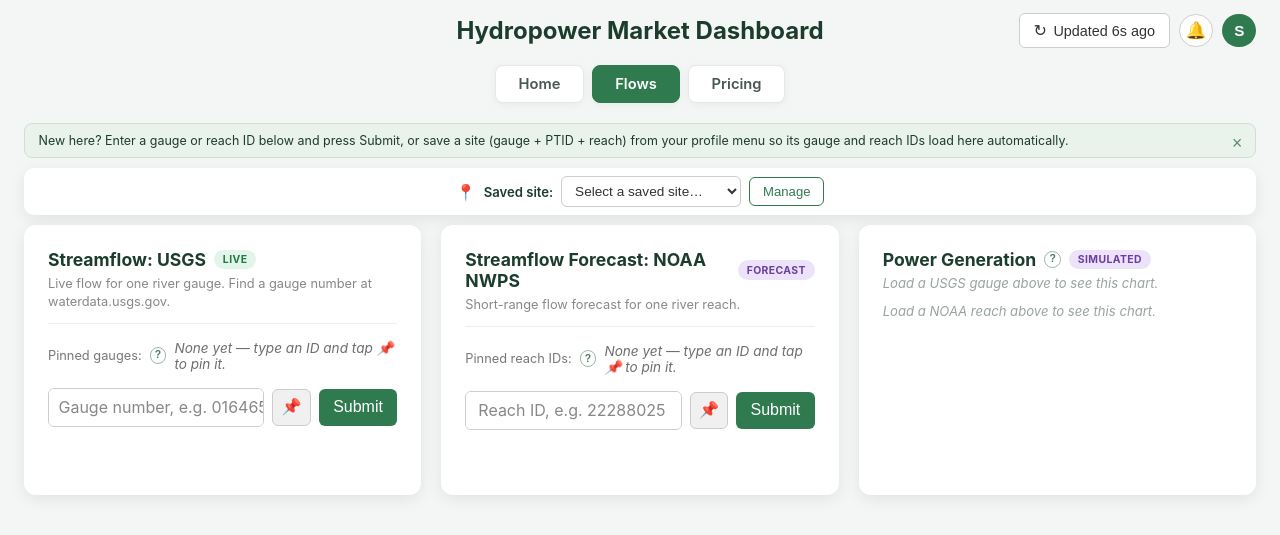
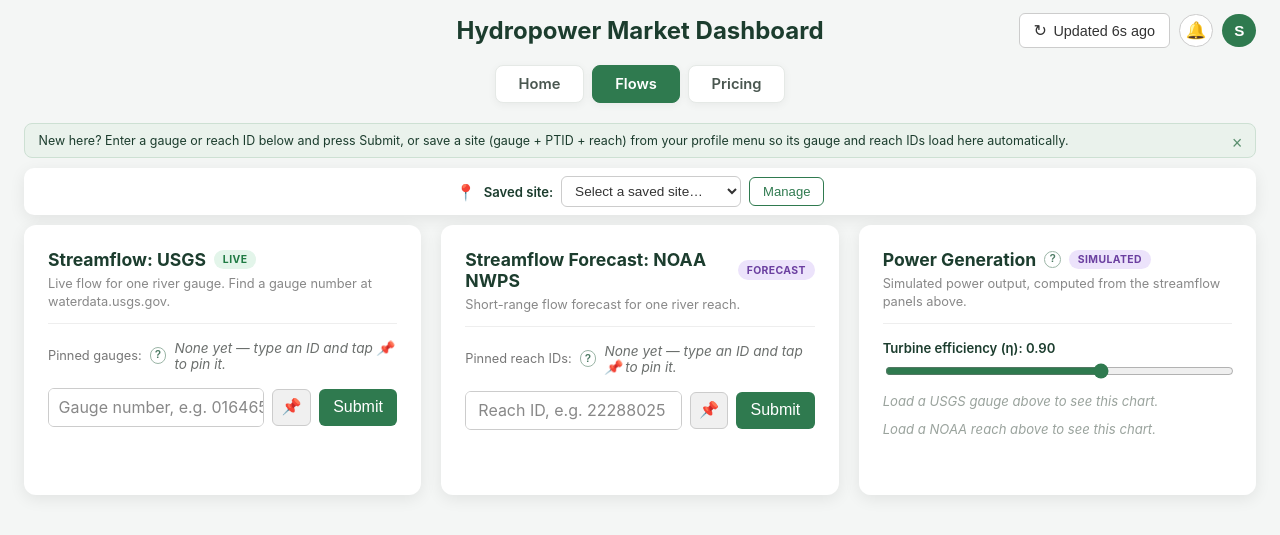
Before and after one commit to sakksham27/hydropower-market-dashboard, a Flask app: page /flows in a window 1280 px wide. Shown: the top 535 px of the page. Run offline with Flask 3, Linux system fonts and the light colour scheme; the visitor is signed in with stand-in values (Sample User, id 1); data that the repository does not hold is empty; some libraries are stand-ins or nearby versions.

Commit message:
Unify power widget's efficiency sliders, add subtitle, and fix tooltip placement
Replaces the two per-chart turbine efficiency sliders with a single shared
control above both power charts (both use the same assumed efficiency
anyway), which also removes a duplicated block of chrome that was still
pushing the panel's height past the card budget and forcing a scrollbar.
Adds a short one-line "Power Generation" subtitle + separator, matching the
streamflow/forecast panels' layout. Fixes the power info icon's popover
opening above-and-centered (reading as top-right near the card's edge) by
giving it a dedicated below/left-aligned variant so it opens bottom-right.

Co-Authored-By: Claude Sonnet 5 <noreply@anthropic.com>
Claude-Session: https://claude.ai/code/session_013HsLWQKep2TtqGhTGsgPqu

```diff
--- a/app/static/script.js
+++ b/app/static/script.js
@@ -1580,6 +1580,12 @@ if (powerWidgetEl && usgsWidget && reachWidget) {
         return watts / WATTS_PER_MW;
     }
 
+    // A single slider (#power-eff-slider) drives both charts — both
+    // controllers below attach their own "input" listener to it, so one
+    // drag re-renders both.
+    const sharedEffSlider = document.getElementById("power-eff-slider");
+    const sharedEffValueLabel = document.getElementById("power-eff-value");
+
     function createPowerChartController(prefix, freshnessPrefix, staleThresholdMs) {
         const emptyEl = document.getElementById(`power-${prefix}-empty`);
         const containerEl = document.getElementById(`power-${prefix}-container`);
@@ -1591,8 +1597,8 @@ if (powerWidgetEl && usgsWidget && reachWidget) {
         const rangeEnd = document.getElementById(`power-${prefix}-range-end`);
         const rangeStartLabel = document.getElementById(`power-${prefix}-range-start-label`);
         const rangeEndLabel = document.getElementById(`power-${prefix}-range-end-label`);
-        const effSlider = document.getElementById(`power-${prefix}-eff-slider`);
-        const effValueLabel = document.getElementById(`power-${prefix}-eff-value`);
+        const effSlider = sharedEffSlider;
+        const effValueLabel = sharedEffValueLabel;
 
         let chartInstance = null;
         let currentSeries = null;
--- a/app/static/style.css
+++ b/app/static/style.css
@@ -93,17 +93,16 @@ body {
 
 /* Scoped to power charts only — the plain .chart-header rule (shared with
    the streamflow/pricing panels) keeps its own spacing untouched. Trimmed
-   here since the power widget now stacks two headers plus two always-on
-   efficiency sliders in the same fixed card height. */
+   here since the power widget now stacks two headers in the same fixed
+   card height. */
 .power-chart-container .chart-header {
     margin-bottom: 0.4rem;
 }
 
-/* The time-range slider is only useful once the chart has room to show its
+/* The time-range slider is only useful once its chart has room to show the
    effect, so it's kept out of the compact card view and only shown once
-   .expand-btn (borrowed from the streamflow panels) moves this chart into
-   the shared modal. Turbine efficiency is cheap to reason about at any
-   size, so its slider (.power-modal-controls) stays visible everywhere. */
+   .expand-btn (borrowed from the streamflow panels) moves that chart into
+   the shared modal. */
 .power-expand-controls {
     display: none;
 }
@@ -113,13 +112,16 @@ body {
     margin-top: 1rem;
 }
 
+/* One shared turbine-efficiency slider drives both power charts (they use
+   the same assumed efficiency), so it sits once above both .power-chart-block
+   rows rather than duplicated inside each — cheap to reason about at any
+   size, so unlike .power-expand-controls it stays visible in the compact
+   card view too. */
 .power-modal-controls {
     display: flex;
     flex-direction: column;
     gap: 0.35rem;
-    margin-top: 0.6rem;
-    padding-top: 0.5rem;
-    border-top: 1px solid #eee;
+    margin-bottom: 0.75rem;
 }
 
 .power-chart-empty {
@@ -1202,6 +1204,18 @@ body {
     max-width: 280px;
 }
 
+/* Default popover opens upward, centered on the icon. The Power Generation
+   card's info icon sits at the end of a long title row near the card's
+   right edge, where that centered-above placement reads as "top right" of
+   the icon — this variant opens downward instead, left-aligned to the
+   icon so it reads as bottom-right. */
+.info-tooltip-content-below {
+    bottom: auto;
+    top: calc(100% + 0.4rem);
+    left: 0;
+    transform: none;
+}
+
 .info-tooltip-content a {
     display: inline-block;
     margin-top: 0.3rem;
--- a/app/templates/flows.html
+++ b/app/templates/flows.html
@@ -191,15 +191,23 @@
                 <h2 class="card-title">Power Generation</h2>
                 <span class="info-tooltip">
                     <button type="button" class="info-icon" aria-describedby="power-info-tooltip">?</button>
-                    <span class="info-tooltip-content info-tooltip-content-wide" id="power-info-tooltip" role="tooltip">
+                    <span class="info-tooltip-content info-tooltip-content-wide info-tooltip-content-below" id="power-info-tooltip" role="tooltip">
                         P = &eta; &middot; &rho; &middot; g &middot; Q &middot; H, using the streamflow loaded above.
                         Head (H) is <span id="power-head-note">30 m, default</span>, using the Head Value (H) set on
                         the loaded saved site, or the default if none is set. Water density 1000 kg/m&sup3;, gravity
-                        9.81 m/s&sup2;, reported in MW. Adjust turbine efficiency (&eta;) directly on each chart, or
-                        expand a chart to also adjust its time range.
+                        9.81 m/s&sup2;, reported in MW. Adjust turbine efficiency (&eta;) below, or expand a chart to
+                        also adjust its time range.
                     </span>
                 </span>
                 <span class="panel-badge panel-badge-forecast" title="Computed from the flow panels above, not a live data source">SIMULATED</span>
+            </div>
+            <p class="card-subtitle">Simulated power output, computed from the streamflow panels above.</p>
+
+            <div class="power-modal-controls">
+                <label class="power-efficiency-label" for="power-eff-slider">
+                    Turbine efficiency (&eta;): <span id="power-eff-value">0.90</span>
+                </label>
+                <input type="range" class="power-eff-slider" id="power-eff-slider" min="0.85" max="0.93" step="0.01" value="0.90" />
             </div>
 
             <div class="power-chart-block">
@@ -221,13 +229,6 @@
 
                     <div class="chart-canvas-wrap power-canvas-wrap">
                         <canvas id="power-actual-canvas"></canvas>
-                    </div>
-
-                    <div class="power-modal-controls">
-                        <label class="power-efficiency-label" for="power-actual-eff-slider">
-                            Turbine efficiency (&eta;): <span id="power-actual-eff-value">0.90</span>
-                        </label>
-                        <input type="range" class="power-eff-slider" id="power-actual-eff-slider" min="0.85" max="0.93" step="0.01" value="0.90" />
                     </div>
 
                     <div class="power-expand-controls">
@@ -268,13 +269,6 @@
                         <canvas id="power-forecast-canvas"></canvas>
                     </div>
 
-                    <div class="power-modal-controls">
-                        <label class="power-efficiency-label" for="power-forecast-eff-slider">
-                            Turbine efficiency (&eta;): <span id="power-forecast-eff-value">0.90</span>
-                        </label>
-                        <input type="range" class="power-eff-slider" id="power-forecast-eff-slider" min="0.85" max="0.93" step="0.01" value="0.90" />
-                    </div>
-
                     <div class="power-expand-controls">
                         <div class="range-slider-container">
                             <div class="range-slider">
```
